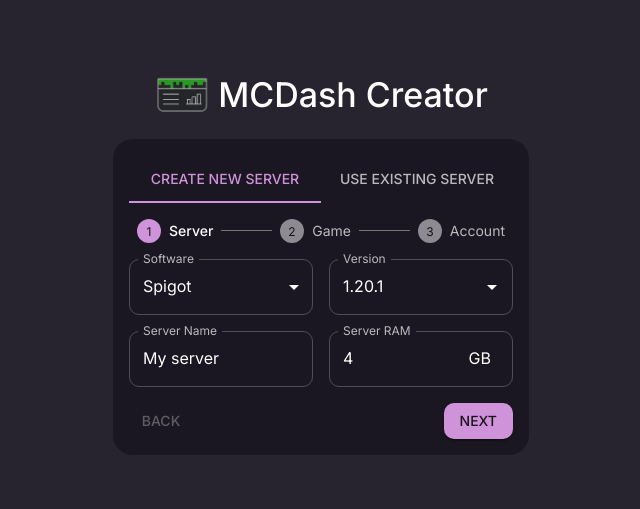
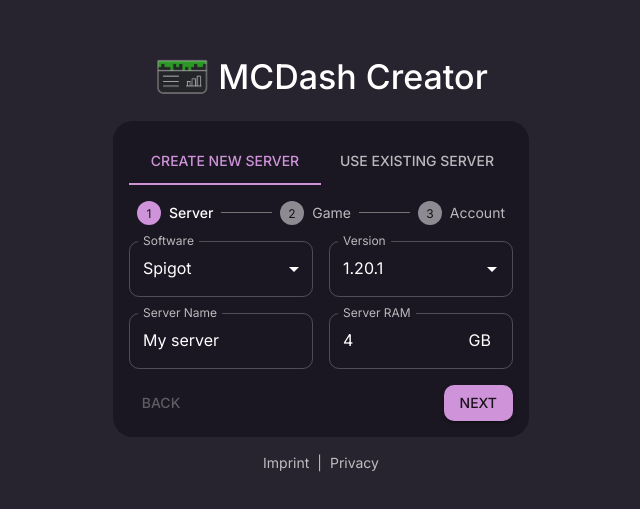
Before and after one commit to gnmyt/MCDash, a React (Vite) app in the folder create/: page / in a window 1280 px wide. Shown: the part 139-648 px from the top of the page, without its empty margins (319-959 px from the left). Built offline with nearby package versions, Linux system fonts and the light colour scheme.

Commit message:
Added imprint & privacy to the creator App.jsx

```diff
--- a/create/src/App.jsx
+++ b/create/src/App.jsx
@@ -1,4 +1,4 @@
-import {Box, Stack, Tab, Tabs, Typography} from "@mui/material";
+import {Box, Link, Stack, Tab, Tabs, Typography} from "@mui/material";
 import {useState} from "react";
 
 import Icon from "/assets/img/favicon.png";
@@ -31,6 +31,14 @@ const App = () => {
                         {tab === 1 && <ExistingServer />}
                     </SocketProvider>
                 </Box>
+
+                <Stack direction="row" justifyContent="center" alignItems="center" spacing={1}>
+                    <Link href="https://gnmyt.dev/imprint" target="_blank" rel="noopener noreferrer"
+                          color="text.secondary" underline="hover" variant="body2">Imprint</Link>
+                    <Typography variant="body2" color="text.secondary">|</Typography>
+                    <Link href="https://gnmyt.dev/privacy" target="_blank" rel="noopener noreferrer"
+                          color="text.secondary" underline="hover" variant="body2">Privacy</Link>
+                </Stack>
             </Stack>
         </>
     )
```
